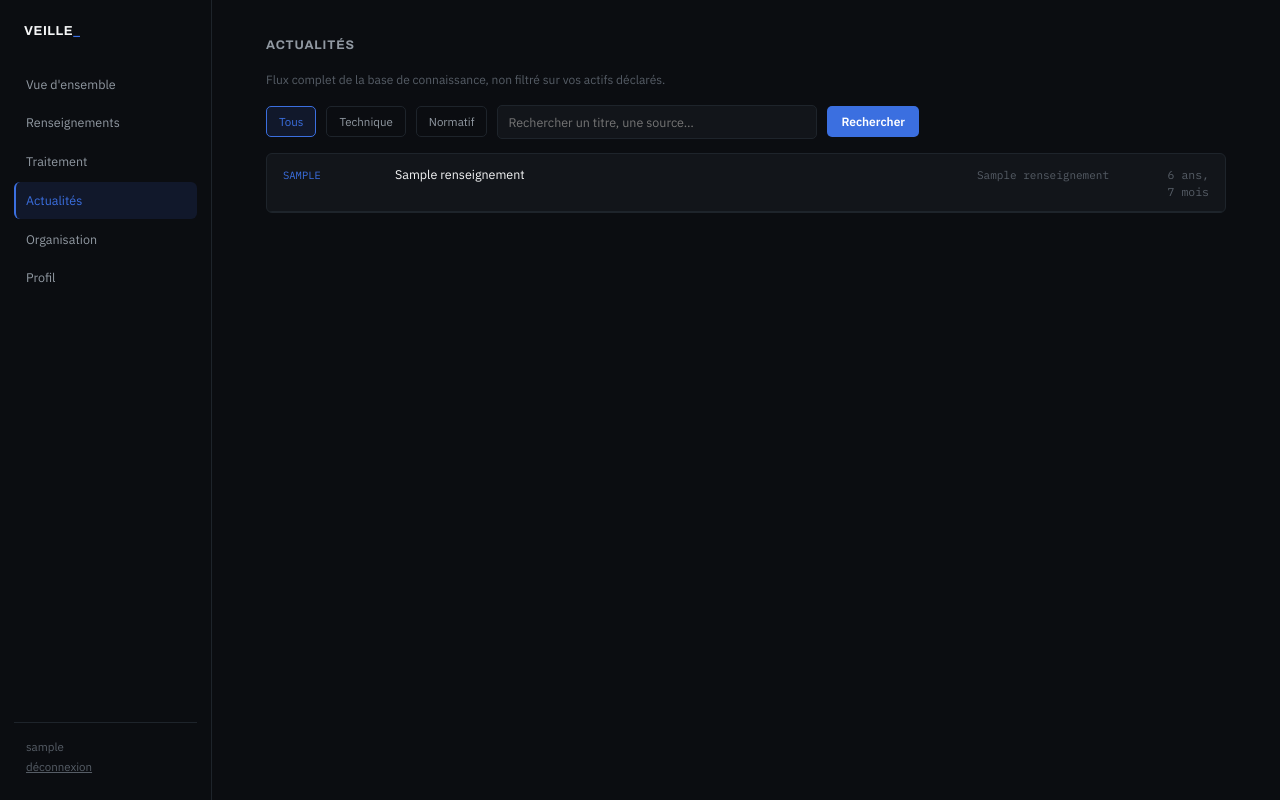
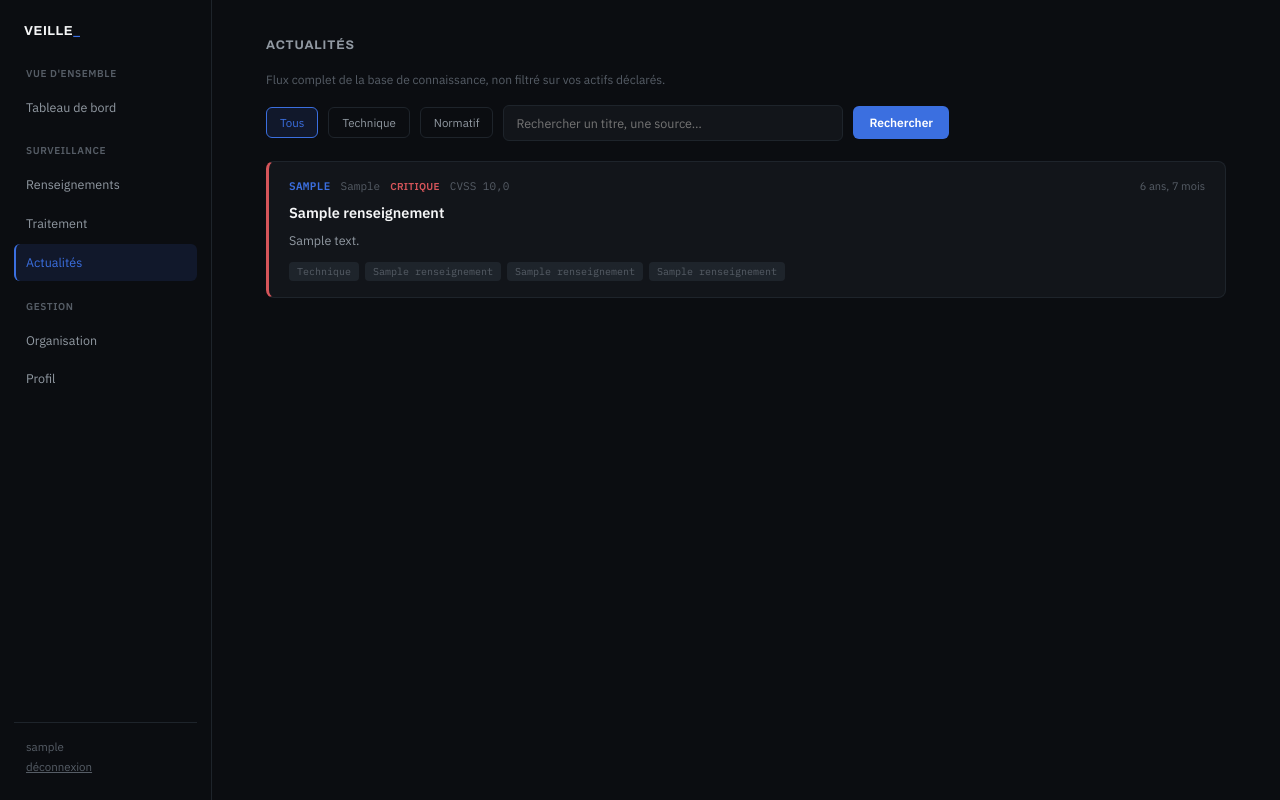
Before and after one commit to Matt-PZL/mp-veille, a Django app: page /actualites/ in a window 1280 px wide. Run offline with Django 5.2, Linux system fonts and the light colour scheme; a user stored in the database is signed in; tables that the repository leaves empty hold one stand-in row (values such as "Sample post"); parts of the project's set-up code (start-up, migrations or seed data) failed here and were passed over.

Commit message:
CVSS detail, nav laterale groupee, selecteur de statut depuis Renseignements, couleur orange pour a_traiter, feed Actualites
Co-Authored-By: Claude Sonnet 5 <noreply@anthropic.com>

```diff
--- a/apps/bdp/management/commands/seed_demo.py
+++ b/apps/bdp/management/commands/seed_demo.py
@@ -55,6 +55,8 @@ class Command(BaseCommand):
             taxonomie_produit="Windows 11",
             taxonomie_version="26100",
             decouvert_le=now - timedelta(hours=2),
+            cvss_score=9.8,
+            cvss_vector="CVSS:3.1/AV:N/AC:L/PR:N/UI:N/S:U/C:H/I:H/A:H",
         )
         r_win_bulletin = Renseignement.objects.create(
             type="technique",
@@ -78,6 +80,8 @@ class Command(BaseCommand):
             taxonomie_editeur="Palo Alto Networks",
             taxonomie_produit="PAN-OS",
             decouvert_le=now - timedelta(hours=6),
+            cvss_score=8.1,
+            cvss_vector="CVSS:3.1/AV:N/AC:H/PR:N/UI:N/S:U/C:H/I:H/A:N",
         )
         r_nis2 = Renseignement.objects.create(
             type="normatif",
--- a/apps/panel/templates/panel/actualites.html
+++ b/apps/panel/templates/panel/actualites.html
@@ -3,21 +3,36 @@
 {% block nav_actualites %}active{% endblock %}
 {% block extra_head %}
 <style>
-  .news-row{ display:grid; grid-template-columns:100px 1fr 140px 80px; gap:12px; align-items:baseline; padding:11px 16px; border-bottom:1px solid var(--border); font-size:12.5px; }
-  .news-row .src{ color:var(--accent); font-size:10.5px; text-transform:uppercase; }
-  .news-row .date{ color:var(--text-faint); font-size:11.5px; text-align:right; }
-  .wrap{ background:var(--surface); border:1px solid var(--border); border-radius:6px; overflow:hidden; }
-  .filters{ display:flex; gap:10px; align-items:center; margin-bottom:14px; }
-  .filters input[type=text]{ flex:1; max-width:320px; padding:8px 10px; background:var(--surface); border:1px solid var(--border); border-radius:5px; color:var(--text); font-family:inherit; font-size:12.5px; }
-  .filters a{ font-size:11.5px; padding:6px 12px; border:1px solid var(--border); border-radius:5px; color:var(--text-muted); text-decoration:none; }
+  .filters{ display:flex; gap:10px; align-items:center; margin-bottom:20px; }
+  .filters input[type=text]{ flex:1; max-width:340px; padding:9px 12px; background:var(--surface); border:1px solid var(--border); border-radius:6px; color:var(--text); font-family:inherit; font-size:12.5px; }
+  .filters a{ font-size:11.5px; padding:6px 13px; border:1px solid var(--border); border-radius:6px; color:var(--text-muted); text-decoration:none; }
   .filters a.active{ color:var(--accent); border-color:var(--accent); background:var(--accent-dim); }
-  .filters button{ padding:8px 14px; background:var(--accent); border:none; border-radius:5px; color:#fff; font-weight:600; font-size:12px; cursor:pointer; font-family:inherit; }
+  .filters button{ padding:9px 16px; background:var(--accent); border:none; border-radius:6px; color:#fff; font-weight:600; font-size:12px; cursor:pointer; font-family:inherit; }
+
+  .feed{ display:flex; flex-direction:column; gap:12px; }
+  .feed-card{ background:var(--surface); border:1px solid var(--border); border-left:3px solid var(--sev-faible); border-radius:8px; padding:16px 20px; text-decoration:none; color:inherit; display:block; }
+  .feed-card:hover{ border-color:var(--text-faint); border-left-color:inherit; background:rgba(255,255,255,0.015); }
+  .feed-card.critique{ border-left-color:var(--sev-critique); }
+  .feed-card.elevee{ border-left-color:var(--sev-elevee); }
+  .feed-card.moyenne{ border-left-color:var(--sev-moyenne); }
+  .feed-meta{ display:flex; align-items:center; gap:10px; margin-bottom:8px; font-size:11px; color:var(--text-faint); }
+  .feed-meta .src{ font-family:var(--font-mono); text-transform:uppercase; color:var(--accent); font-weight:600; letter-spacing:0.03em; }
+  .feed-meta .ref{ font-family:var(--font-mono); }
+  .feed-meta .sev{ font-weight:600; text-transform:uppercase; letter-spacing:0.03em; font-size:10px; }
+  .feed-meta .sev.critique{ color:var(--sev-critique); } .feed-meta .sev.elevee{ color:var(--sev-elevee); }
+  .feed-meta .sev.moyenne{ color:var(--sev-moyenne); } .feed-meta .sev.faible{ color:var(--sev-faible); }
+  .feed-meta .time{ margin-left:auto; }
+  .feed-card h3{ font-size:14.5px; font-weight:600; margin:0 0 6px; color:var(--text); text-wrap:balance; }
+  .feed-card .excerpt{ font-size:12.5px; color:var(--text-muted); line-height:1.6; margin:0; }
+  .feed-tags{ display:flex; gap:6px; margin-top:12px; }
+  .feed-tag{ font-size:10px; padding:2px 8px; border-radius:4px; background:var(--border); color:var(--text-faint); font-family:var(--font-mono); }
+  .feed-empty{ padding:48px 16px; text-align:center; color:var(--text-faint); font-size:12.5px; }
 </style>
 {% endblock %}
 {% block content %}
 <h1 class="section">Actualités</h1>
-<p style="max-width:960px; margin:0 auto 16px; color:var(--text-faint); font-size:12px;">Flux complet de la base de connaissance, non filtré sur vos actifs déclarés.</p>
 <div class="page">
+<p style="color:var(--text-faint); font-size:12px; margin-bottom:16px;">Flux complet de la base de connaissance, non filtré sur vos actifs déclarés.</p>
 <form method="get" class="filters">
   <a href="?" class="{% if not type_filtre %}active{% endif %}">Tous</a>
   <a href="?type=technique" class="{% if type_filtre == 'technique' %}active{% endif %}">Technique</a>
@@ -26,16 +41,28 @@
   <input type="text" name="q" value="{{ q }}" placeholder="Rechercher un titre, une source…">
   <button type="submit">Rechercher</button>
 </form>
-<div class="wrap">
+
+<div class="feed">
   {% for item in items %}
-    <div class="news-row">
-      <span class="src mono">{{ item.source }}</span>
-      <span>{{ item.titre }}</span>
-      <span class="mono" style="color:var(--text-faint); font-size:11px;">{{ item.taxonomie_editeur|default:item.taxonomie_referentiel }}</span>
-      <span class="date mono">{{ item.decouvert_le|timesince }}</span>
+    <div class="feed-card {{ item.criticite }}">
+      <div class="feed-meta">
+        <span class="src">{{ item.source }}</span>
+        {% if item.reference_externe %}<span class="ref">{{ item.reference_externe }}</span>{% endif %}
+        {% if item.criticite %}<span class="sev {{ item.criticite }}">{{ item.get_criticite_display }}</span>{% endif %}
+        {% if item.cvss_score %}<span class="ref">CVSS {{ item.cvss_score|floatformat:1 }}</span>{% endif %}
+        <span class="time">{{ item.decouvert_le|timesince }}</span>
+      </div>
+      <h3>{{ item.titre }}</h3>
+      <p class="excerpt">{{ item.description|truncatewords:32 }}</p>
+      <div class="feed-tags">
+        <span class="feed-tag">{{ item.get_type_display }}</span>
+        {% if item.taxonomie_editeur %}<span class="feed-tag">{{ item.taxonomie_editeur }}</span>{% endif %}
+        {% if item.taxonomie_produit %}<span class="feed-tag">{{ item.taxonomie_produit }}</span>{% endif %}
+        {% if item.taxonomie_referentiel %}<span class="feed-tag">{{ item.taxonomie_referentiel }}</span>{% endif %}
+      </div>
     </div>
   {% empty %}
-    <div style="padding:32px 16px; color:var(--text-faint);">Aucune actualité{% if q %} pour « {{ q }} »{% endif %}.</div>
+    <div class="feed-empty">Aucune actualité{% if q %} pour « {{ q }} »{% endif %}.</div>
   {% endfor %}
 </div>
 </div>
--- a/apps/panel/templates/panel/traitement.html
+++ b/apps/panel/templates/panel/traitement.html
@@ -13,7 +13,7 @@
   .item-row.all{ font-weight:600; color:var(--text); }
   .item-row .badge{ background:var(--border); color:var(--text-muted); font-size:11px; padding:2px 8px; border-radius:4px; font-family:var(--font-mono); }
   .sdot{ width:7px; height:7px; border-radius:50%; display:inline-block; margin-right:8px; flex-shrink:0; }
-  .sdot.dashed{ border:1.5px dashed var(--text-faint); }
+  .sdot.dashed{ border:1.5px dashed var(--st-attente); }
 
   .right{ display:flex; flex-direction:column; }
   .right-head{ padding:12px 16px; border-bottom:1px solid var(--border); }
@@ -33,7 +33,7 @@
   .chev{ color:var(--text-faint); font-size:10px; margin-right:2px; display:inline-block; transition:transform .12s ease; }
   .chev.open{ transform:rotate(90deg); color:var(--accent); }
   .status-pill{ font-size:10.5px; padding:2px 9px; border-radius:4px; background:var(--border); color:var(--text-muted); width:fit-content; font-weight:600; }
-  .status-pill.a_traiter{ background:none; border:1.5px dashed var(--accent); color:var(--accent); }
+  .status-pill.a_traiter{ background:none; border:1.5px dashed var(--st-attente); color:var(--st-attente); }
   .status-pill.en_cours{ background:rgba(59,111,224,0.15); color:var(--st-encours); }
   .status-pill.clos{ background:rgba(76,154,115,0.15); color:var(--st-clos); }
   .status-pill.non_applicable{ background:rgba(255,255,255,0.05); color:var(--st-na); }
@@ -151,7 +151,7 @@
   <div class="chart-card">
     <div class="chart-title">Répartition par statut</div>
     {% with total=traitements_total %}
-    <div class="bar-row"><span class="bar-label">À traiter</span><div class="bar-track"><div class="bar-fill" style="width:{% widthratio compteurs.a_traiter total 100 %}%; background:var(--text-faint)"></div></div><span class="bar-val mono">{{ compteurs.a_traiter }}</span></div>
+    <div class="bar-row"><span class="bar-label">À traiter</span><div class="bar-track"><div class="bar-fill" style="width:{% widthratio compteurs.a_traiter total 100 %}%; background:var(--st-attente)"></div></div><span class="bar-val mono">{{ compteurs.a_traiter }}</span></div>
     <div class="bar-row"><span class="bar-label">En cours</span><div class="bar-track"><div class="bar-fill" style="width:{% widthratio compteurs.en_cours total 100 %}%; background:var(--st-encours)"></div></div><span class="bar-val mono">{{ compteurs.en_cours }}</span></div>
     <div class="bar-row"><span class="bar-label">Clos</span><div class="bar-track"><div class="bar-fill" style="width:{% widthratio compteurs.clos total 100 %}%; background:var(--st-clos)"></div></div><span class="bar-val mono">{{ compteurs.clos }}</span></div>
     <div class="bar-row"><span class="bar-label">Non applicable</span><div class="bar-track"><div class="bar-fill" style="width:{% widthratio compteurs.non_applicable total 100 %}%; background:var(--st-na)"></div></div><span class="bar-val mono">{{ compteurs.non_applicable }}</span></div>
--- a/apps/panel/urls.py
+++ b/apps/panel/urls.py
@@ -8,9 +8,9 @@ urlpatterns = [
     path("", views.vue_ensemble, name="dashboard"),
     path("renseignements/", views.renseignements, name="renseignements"),
     path(
-        "renseignements/<uuid:id_renseignement_bdp>/demarrer/",
-        views.demarrer_traitement,
-        name="demarrer_traitement",
+        "renseignements/<uuid:id_renseignement_bdp>/traitement/",
+        views.definir_traitement,
+        name="definir_traitement",
     ),
     path(
         "renseignements/<uuid:id_renseignement_bdp>/consulter/",
--- a/apps/panel/views.py
+++ b/apps/panel/views.py
@@ -152,19 +152,31 @@ def marquer_consulte(request, id_renseignement_bdp):
 
 
 @login_required
-def demarrer_traitement(request, id_renseignement_bdp):
-    """Cree explicitement un Traitement 'a_traiter' pour un renseignement qui
-    n'en a pas encore — un statut resulte toujours d'une action volontaire
-    (brief section 4), jamais d'une valeur preremplie."""
+def definir_traitement(request, id_renseignement_bdp):
+    """Choix direct du statut (À traiter/En cours/Clos/Non applicable) +
+    justificatif, depuis l'écran Renseignements — cree le Traitement s'il
+    n'existe pas encore."""
     if request.method == "POST":
         renseignement = get_object_or_404(Renseignement, id_renseignement_bdp=id_renseignement_bdp)
-        actif = _actif_pour_renseignement(renseignement.id_renseignement_bdp)
-        t, created = Traitement.objects.get_or_create(
-            id_renseignement_bdp=renseignement.id_renseignement_bdp,
-            defaults={"statut": "a_traiter", "actif": actif},
-        )
-        if created:
-            HistoriqueTraitement.objects.create(traitement=t, evenement="Découvert")
+        statut = request.POST.get("statut")
+        justificatif = request.POST.get("justificatif", "").strip()
+        if statut in dict(Traitement.STATUT_CHOICES):
+            actif = _actif_pour_renseignement(renseignement.id_renseignement_bdp)
+            t, created = Traitement.objects.get_or_create(
+                id_renseignement_bdp=renseignement.id_renseignement_bdp,
+                defaults={"statut": statut, "actif": actif, "justificatif": justificatif},
+            )
+            if created:
+                HistoriqueTraitement.objects.create(traitement=t, evenement="Découvert")
+                if statut != "a_traiter":
+                    HistoriqueTraitement.objects.create(traitement=t, evenement=t.get_statut_display())
+            else:
+                statut_a_change = t.statut != statut
+                t.statut = statut
+                t.justificatif = justificatif
+                t.save()
+                if statut_a_change:
+                    HistoriqueTraitement.objects.create(traitement=t, evenement=t.get_statut_display())
     return redirect(request.POST.get("next") or "panel:renseignements")
 
 
--- a/templates/base.html
+++ b/templates/base.html
@@ -12,7 +12,7 @@
     --text:#F5F6F7; --text-muted:#9199A2; --text-faint:#565D66;
     --accent:#3B6FE0; --accent-dim:rgba(59,111,224,0.12); --accent-dim2:rgba(59,111,224,0.20);
     --sev-critique:#D6555A; --sev-elevee:#C97C3D; --sev-moyenne:#B9A24E; --sev-faible:#5B626B;
-    --st-encours:#3B6FE0; --st-clos:#4C9A73; --st-na:#6E7580;
+    --st-attente:#E08A3C; --st-encours:#3B6FE0; --st-clos:#4C9A73; --st-na:#6E7580;
     --font-display:'Archivo',sans-serif; --font-body:'IBM Plex Sans',sans-serif; --font-mono:'IBM Plex Mono',monospace;
   }
   *{box-sizing:border-box; margin:0; padding:0;}
@@ -25,10 +25,12 @@
   .sidenav{ width:212px; flex-shrink:0; border-right:1px solid var(--border); display:flex; flex-direction:column; padding:22px 14px; position:sticky; top:0; align-self:flex-start; height:100vh; }
   .sidenav .brand{ font-family:var(--font-display); font-weight:700; letter-spacing:0.04em; color:var(--text); text-transform:uppercase; font-size:13px; padding:0 10px; margin-bottom:24px; }
   .sidenav .brand b{ color:var(--accent); }
-  .sidenav-links{ display:flex; flex-direction:column; gap:2px; }
-  .sidenav-links a{ padding:9px 12px; border-radius:6px; font-size:12.5px; color:var(--text-muted); text-decoration:none; }
-  .sidenav-links a:hover{ color:var(--text); background:rgba(255,255,255,0.03); }
-  .sidenav-links a.active{ color:var(--accent); background:var(--accent-dim); border-left:2px solid var(--accent); padding-left:10px; }
+  .nav-group{ display:flex; flex-direction:column; gap:2px; }
+  .nav-group + .nav-group{ margin-top:18px; }
+  .nav-group-label{ font-size:10px; font-weight:600; text-transform:uppercase; letter-spacing:0.06em; color:var(--text-faint); padding:0 12px; margin-bottom:6px; }
+  .nav-group a{ padding:9px 12px; border-radius:6px; font-size:12.5px; color:var(--text-muted); text-decoration:none; }
+  .nav-group a:hover{ color:var(--text); background:rgba(255,255,255,0.03); }
+  .nav-group a.active{ color:var(--accent); background:var(--accent-dim); border-left:2px solid var(--accent); padding-left:10px; }
   .sidenav .user-menu{ margin-top:auto; padding:14px 12px 0; border-top:1px solid var(--border); font-size:11.5px; color:var(--text-faint); line-height:1.8; }
   .sidenav .user-menu a{ color:var(--text-faint); text-decoration:underline; }
 
@@ -50,14 +52,25 @@
 {% if user.is_authenticated %}
 <aside class="sidenav">
   <div class="brand">veille<b>_</b></div>
-  <nav class="sidenav-links">
-    <a href="{% url 'panel:dashboard' %}" class="{% block nav_dashboard %}{% endblock %}">Vue d'ensemble</a>
+
+  <div class="nav-group">
+    <div class="nav-group-label">Vue d'ensemble</div>
+    <a href="{% url 'panel:dashboard' %}" class="{% block nav_dashboard %}{% endblock %}">Tableau de bord</a>
+  </div>
+
+  <div class="nav-group">
+    <div class="nav-group-label">Surveillance</div>
     <a href="{% url 'panel:renseignements' %}" class="{% block nav_renseignements %}{% endblock %}">Renseignements</a>
     <a href="{% url 'panel:traitement' %}" class="{% block nav_traitement %}{% endblock %}">Traitement</a>
     <a href="{% url 'panel:actualites' %}" class="{% block nav_actualites %}{% endblock %}">Actualités</a>
+  </div>
+
+  <div class="nav-group">
+    <div class="nav-group-label">Gestion</div>
     <a href="{% url 'panel:organisation' %}" class="{% block nav_organisation %}{% endblock %}">Organisation</a>
     <a href="{% url 'panel:profil' %}" class="{% block nav_profil %}{% endblock %}">Profil</a>
-  </nav>
+  </div>
+
   <div class="user-menu">{{ user.username }}<br><a href="{% url 'accounts:logout' %}">déconnexion</a></div>
 </aside>
 {% endif %}
```
Also changed, not shown: apps/bdp/models.py (+40 -0 lines), apps/ingestion/tasks.py (+19 -0 lines), apps/panel/templates/panel/renseignements.html (+55 -9 lines).
